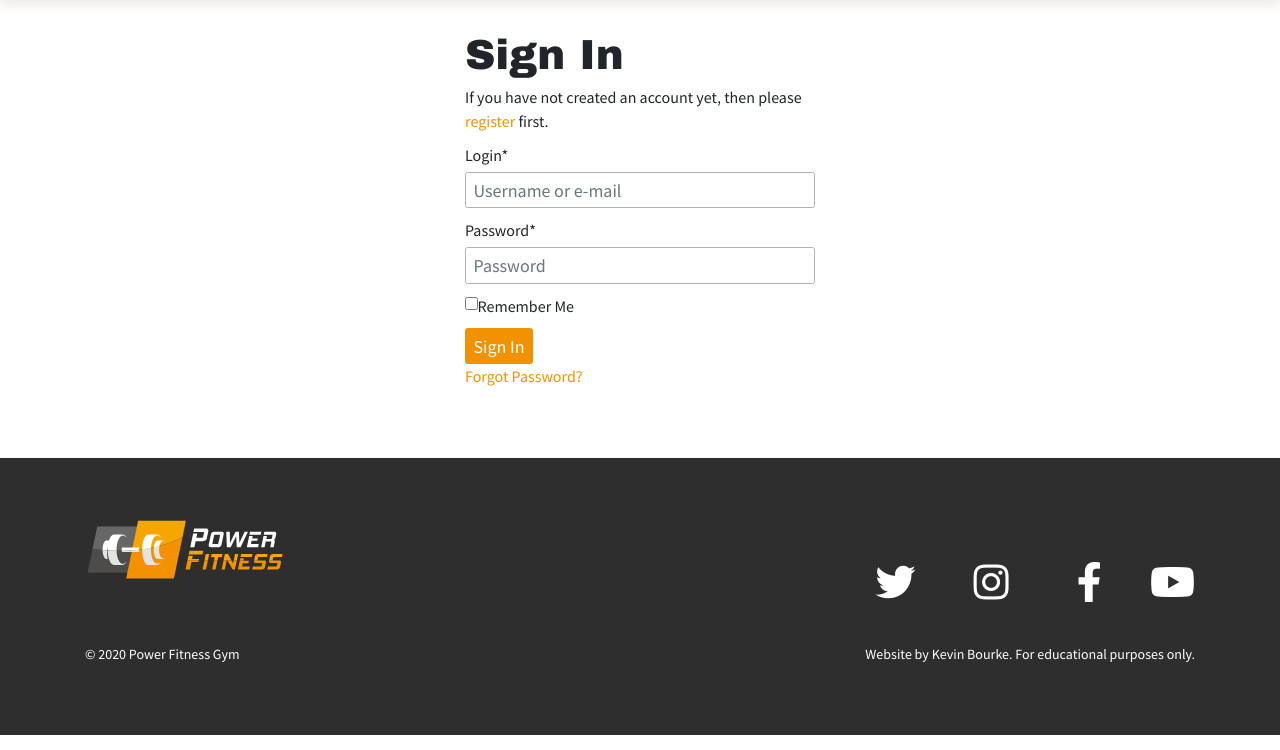
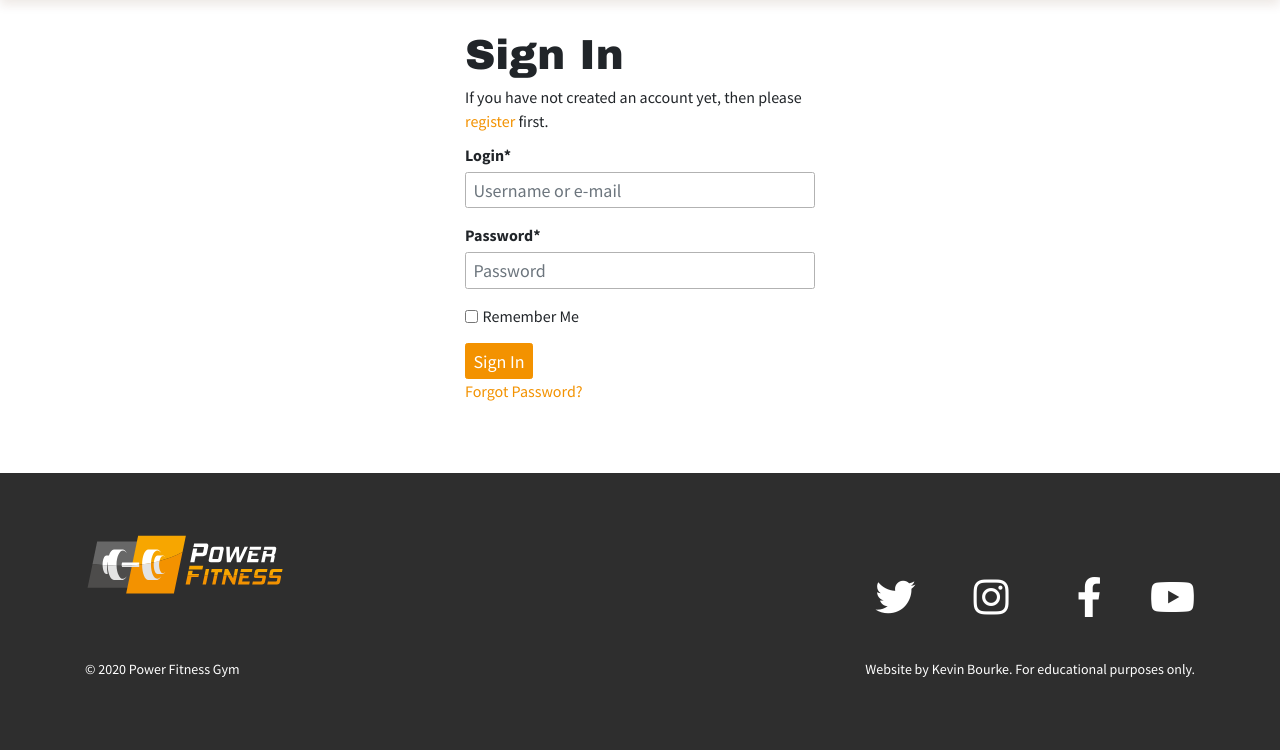
Before and after one commit to Bourkekev/ms4-power-fitness-gym, a Django app: page /accounts/login/ in a window 1280 px wide. Shown: the part 105-855 px from the top of the page. Run offline with Django 3.2, Linux system fonts and the light colour scheme; some libraries are stand-ins or nearby versions.

Commit message:
Adjust styling for bootstrap forms, checkboxes

```diff
--- a/static/css/base.css
+++ b/static/css/base.css
@@ -59,7 +59,24 @@ a.btn-small:hover,
 a.btn-large:hover {
     color: #fff;
 }
-/* --- Bootstrap overrides ---*/
+label {
+    font-weight: 700;
+}
+/* ----- Bootstrap overrides -----*/
+/* Checkboxes */
+.form-check {
+    display: inline-block;
+    margin-right: 1rem;
+    line-height: 1.2;
+}
+.form-check-label {
+    font-weight: 400;
+    padding-left: 5px;
+}
+/* Controls and buttons */
+.form-group {
+    margin-bottom: 1.5rem;
+}
 .btn,
 .form-control {
     font-size: 1.8rem;
@@ -118,6 +135,7 @@ a.btn-large:hover {
 .display-4 {
     font-size: 2rem;
 }
+/* Colors */
 .text-warning {
     color: #f39200!important;
 }
```
